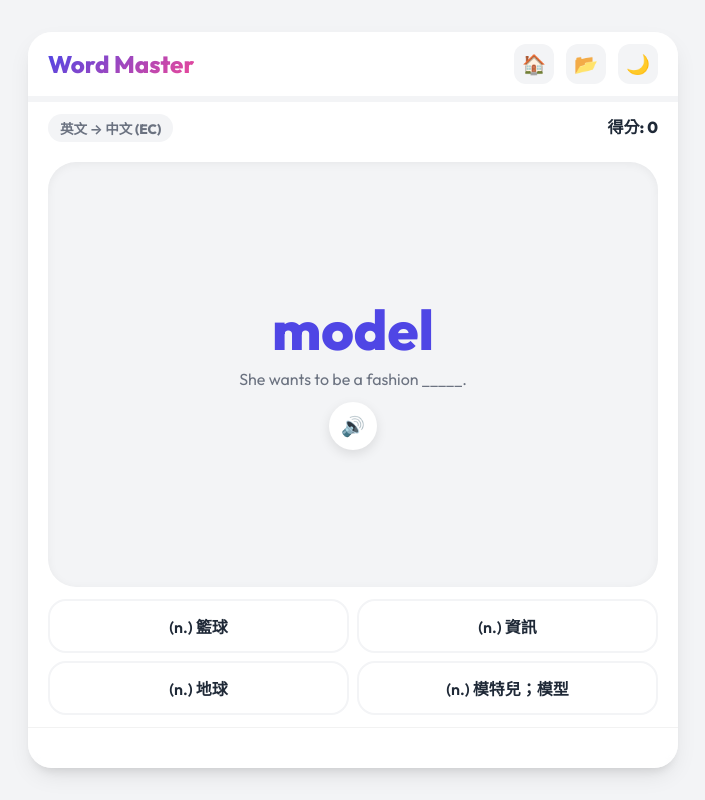
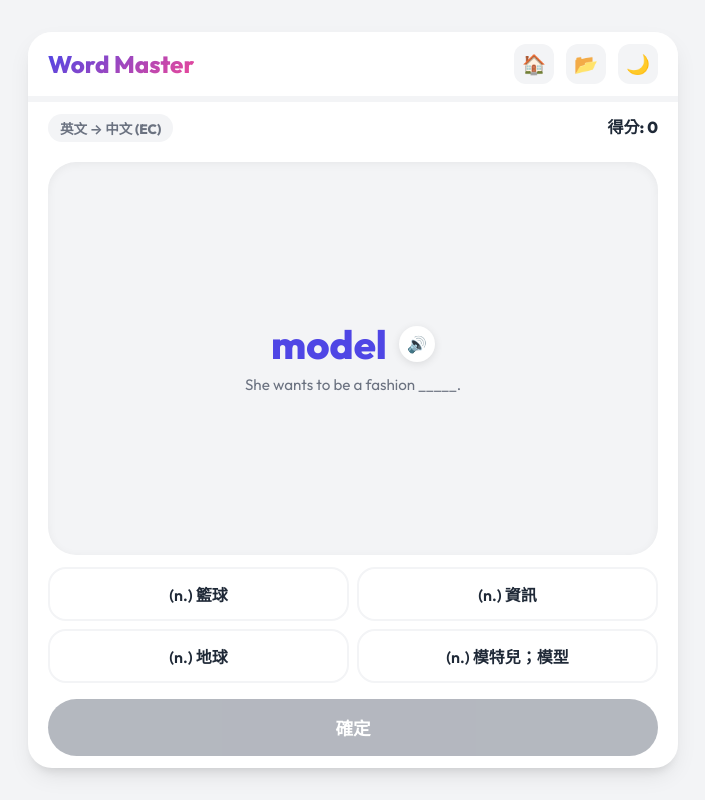
Before and after one commit to lu78039-ai/word-master-1200, a plain HTML site: page index.html in a window 1280 px wide. Both pictures are taken after a click on the button "開始挑戰 GO! 🚀". Shown: the whole page, without its empty margins (287-992 px from the left). Drawn offline with Linux system fonts and the light colour scheme.

Commit message:
Add files via upload

```diff
--- a/index.html
+++ b/index.html
@@ -263,6 +263,13 @@
             transform: scale(0.98);
         }
 
+        .btn-main:disabled {
+            opacity: 0.5;
+            cursor: not-allowed;
+            background: var(--text-muted);
+            box-shadow: none;
+        }
+
         /* Game View Styles */
         #game-info {
             display: flex;
@@ -295,36 +302,45 @@
             box-shadow: inset 0 2px 10px rgba(0,0,0,0.05);
         }
 
+        .word-row {
+            display: flex;
+            align-items: center;
+            gap: 12px;
+            margin-bottom: 8px;
+        }
+
         .main-word {
-            font-size: clamp(2rem, 8vh, 3.5rem);
+            font-size: clamp(1.5rem, 6vh, 2.5rem);
             font-weight: 800;
             color: var(--primary);
-            margin-bottom: 8px;
             line-height: 1.1;
             word-break: break-word;
         }
 
         .sub-text {
-            font-size: 1rem;
+            font-size: 0.95rem;
             color: var(--text-muted);
             line-height: 1.4;
             max-width: 100%;
         }
 
-        .voice-btn {
-            margin-top: 12px;
-            width: 48px;
-            height: 48px;
+        .voice-btn-small {
+            width: 36px;
+            height: 36px;
             border-radius: 50%;
             border: none;
             background: white;
-            box-shadow: 0 4px 12px rgba(0,0,0,0.1);
+            box-shadow: 0 2px 8px rgba(0,0,0,0.1);
             cursor: pointer;
             display: flex;
             justify-content: center;
             align-items: center;
-            font-size: 1.2rem;
-            transition: background 0.2s;
+            font-size: 1rem;
+            transition: all 0.2s;
+        }
+
+        .voice-btn-small:hover {
+            background: var(--bg);
         }
 
         .choice-grid {
@@ -362,17 +378,23 @@
             background: var(--bg);
         }
 
+        .btn-choice.selected {
+            border-color: var(--primary);
+            background: rgba(79, 70, 229, 0.05);
+            box-shadow: 0 0 0 1px var(--primary);
+        }
+
         .btn-choice.correct {
-            background: var(--success);
-            border-color: var(--success);
-            color: white;
+            background: var(--success) !important;
+            border-color: var(--success) !important;
+            color: white !important;
             animation: pulse 0.3s ease-in-out;
         }
 
         .btn-choice.wrong {
-            background: var(--error);
-            border-color: var(--error);
-            color: white;
+            background: var(--error) !important;
+            border-color: var(--error) !important;
+            color: white !important;
         }
 
         @keyframes pulse {
@@ -424,18 +446,20 @@
         .score-label { font-size: 1rem; opacity: 0.9; font-weight: 600; }
 
         /* Footer */
-        .game-footer {
-            padding: 20px;
-            display: none;
-            justify-content: center;
-            background: var(--glass);
-            backdrop-filter: blur(10px);
-            border-top: 1px solid rgba(0,0,0,0.05);
+        /* Action Area */
+        .game-actions {
+            margin-top: 16px;
+            display: flex;
+            gap: 12px;
         }
 
-        .btn-next {
+        .game-actions .btn-main {
+            margin-top: 0;
+            flex: 1;
+        }
+
+        .btn-next-inline {
             width: 100%;
-            max-width: 300px;
             padding: 16px;
             border-radius: 50px;
             border: none;
@@ -544,9 +568,11 @@
             </div>
 
             <div class="word-card">
-                <div id="word-display" class="main-word">Word</div>
+                <div class="word-row">
+                    <div id="word-display" class="main-word">Word</div>
+                    <button class="voice-btn-small" onclick="playVoice()" title="發音">🔊</button>
+                </div>
                 <div id="sub-display" class="sub-text">Example sentence goes here.</div>
-                <button class="voice-btn" onclick="playVoice()">🔊</button>
             </div>
 
             <div id="spell-area" class="hidden">
@@ -554,7 +580,12 @@
             </div>
 
             <div id="choice-area" class="choice-grid">
-                <!-- choices will be injected here -->
+                <!-- choices -->
+            </div>
+
+            <div id="action-area" class="game-actions">
+                <button id="btn-confirm" class="btn-main" onclick="onConfirmClick()">確定</button>
+                <button id="btn-next" class="btn-next-inline" onclick="handleNext()">下一步</button>
             </div>
         </div>
 
@@ -581,10 +612,6 @@
             <button class="btn-pill mt-2" onclick="showView('view-settings')" style="width: 100%;">返回</button>
         </div>
     </main>
-
-    <footer class="game-footer">
-        <button id="btn-next" class="btn-next" onclick="handleNext()">下一步</button>
-    </footer>
 </div>
 
 <script src="data.js"></script>
@@ -600,7 +627,8 @@
         correctCount: 0,
         isAnswered: false,
         theme: 'light',
-        isSpeechUnlocked: false
+        isSpeechUnlocked: false,
+        selectedChoice: null
     };
 
     // Initialize
@@ -632,9 +660,8 @@
         view.style.display = 'flex';
 
         // Manage header visibility
-        const isGame = id === 'view-game' || id === 'view-result';
-        document.querySelector('header').style.display = (id === 'view-result') ? 'none' : 'flex';
-        document.querySelector('.game-footer').style.display = (isGame) ? 'flex' : 'none';
+        const isGameResult = id === 'view-result';
+        document.querySelector('header').style.display = isGameResult ? 'none' : 'flex';
 
         if (id === 'view-settings') {
             document.getElementById('progress-fill').style.width = '0%';
@@ -712,8 +739,20 @@
         // Update UI
         document.getElementById('current-mode-tag').innerText = modeTags[state.mode];
         document.getElementById('game-score-tag').innerText = `得分: ${state.score}`;
-        document.getElementById('btn-next').style.display = (state.mode === 'FLASHCARD') ? 'block' : 'none';
-        document.getElementById('btn-next').innerText = (state.currentIndex === state.queue.length - 1) ? '查看結果' : '下一題';
+
+        const confirmBtn = document.getElementById('btn-confirm');
+        const nextBtn = document.getElementById('btn-next');
+
+        if (state.mode === 'FLASHCARD' || state.mode === 'SPELL') {
+            confirmBtn.style.display = 'none';
+            nextBtn.style.display = 'block';
+            nextBtn.innerText = (state.currentIndex === state.queue.length - 1) ? '查看結果' : '下一題';
+        } else {
+            confirmBtn.style.display = 'block';
+            confirmBtn.innerText = '確定';
+            confirmBtn.disabled = true;
+            nextBtn.style.display = 'none';
+        }
 
         const progress = ((state.currentIndex) / state.queue.length) * 100;
         document.getElementById('progress-fill').style.width = `${progress}%`;
@@ -775,6 +814,7 @@
         const q = state.queue[state.currentIndex];
         const area = document.getElementById('choice-area');
         area.innerHTML = '';
+        state.selectedChoice = null;
 
         // Pick 3 random wrong options
         let wrongs = wordDatabase.filter(i => i.id !== q.id).sort(() => Math.random() - 0.5).slice(0, 3);
@@ -784,9 +824,28 @@
             const btn = document.createElement('button');
             btn.className = 'btn-choice';
             btn.innerText = opt[key];
-            btn.onclick = () => checkAnswer(opt, btn);
+            btn.onclick = () => selectChoice(opt, btn);
             area.appendChild(btn);
         });
+    }
+
+    function selectChoice(opt, btn) {
+        if (state.isAnswered) return;
+
+        // Remove previous selection
+        document.querySelectorAll('.btn-choice').forEach(b => b.classList.remove('selected'));
+
+        // Add current selection
+        btn.classList.add('selected');
+        state.selectedChoice = { opt, btn };
+
+        // Enable confirm button
+        document.getElementById('btn-confirm').disabled = false;
+    }
+
+    function onConfirmClick() {
+        if (state.isAnswered || !state.selectedChoice) return;
+        checkAnswer(state.selectedChoice.opt, state.selectedChoice.btn);
     }
 
     function checkAnswer(selected, btn) {
@@ -794,20 +853,24 @@
         state.isAnswered = true;
         const q = state.queue[state.currentIndex];
 
+        // Reset button states for result
+        document.getElementById('btn-confirm').style.display = 'none';
+        const nextBtn = document.getElementById('btn-next');
+        nextBtn.style.display = 'block';
+        nextBtn.innerText = (state.currentIndex === state.queue.length - 1) ? '查看結果' : '下一題';
+
         if (selected.id === q.id) {
             btn.classList.add('correct');
             state.score += 10;
             state.correctCount++;
         } else {
             btn.classList.add('wrong');
-            // Show correct one
+            // Show correct one synchronously as requested
             document.querySelectorAll('.btn-choice').forEach(b => {
-                const target = (state.mode === 'EC') ? q.mean : q.word;
-                if (b.innerText === target) b.classList.add('correct');
+                const targetText = (state.mode === 'EC' || state.mode === 'LISTENING') ? q.mean : q.word;
+                if (b.innerText === targetText) b.classList.add('correct');
             });
         }
-
-        displayNextButton();
     }
 
     function checkSpell() {
@@ -829,8 +892,7 @@
     }
 
     function displayNextButton() {
-        const btn = document.getElementById('btn-next');
-        btn.style.display = 'block';
+        // Obsolete with inline buttons
     }
 
     function handleNext() {
@@ -877,24 +939,29 @@
         const q = state.queue[state.currentIndex];
         if(!q) return;
 
-        // 行動裝置通常需要一點延遲來處理 cancel 與 speak 之間的切換
-        setTimeout(() => {
+        const speak = () => {
             const msg = new SpeechSynthesisUtterance(q.word);
             msg.lang = 'en-US';
-            msg.rate = 0.9;
+            msg.rate = 1.0;
             msg.volume = 1;
             msg.pitch = 1;
 
-            // 嘗試尋找原生英語發音 (特別是 iOS 上)
             const voices = window.speechSynthesis.getVoices();
             if (voices && voices.length > 0) {
                 const preferredVoice = voices.find(v => v.lang.includes('en-US') && v.localService) ||
                                      voices.find(v => v.lang.includes('en'));
                 if (preferredVoice) msg.voice = preferredVoice;
             }
+            window.speechSynthesis.speak(msg);
+        };
 
-            window.speechSynthesis.speak(msg);
-        }, 50);
+        // 偵測裝置類型以決定延遲
+        const isMobile = /Mobi|Android|iPhone/i.test(navigator.userAgent);
+        if (isMobile) {
+            setTimeout(speak, 50);
+        } else {
+            speak(); // 電腦端直接發聲，提升反應速度
+        }
     }
 
     function toggleTheme() {
```
